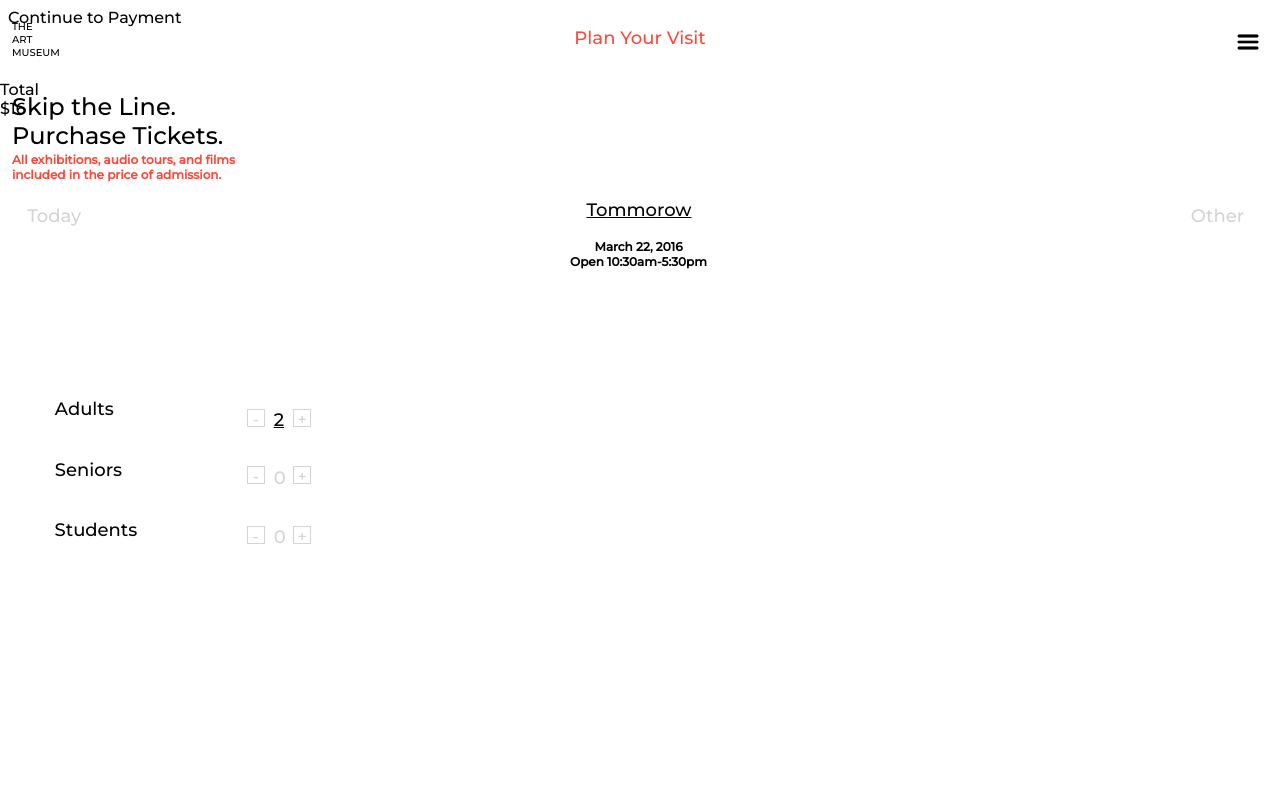
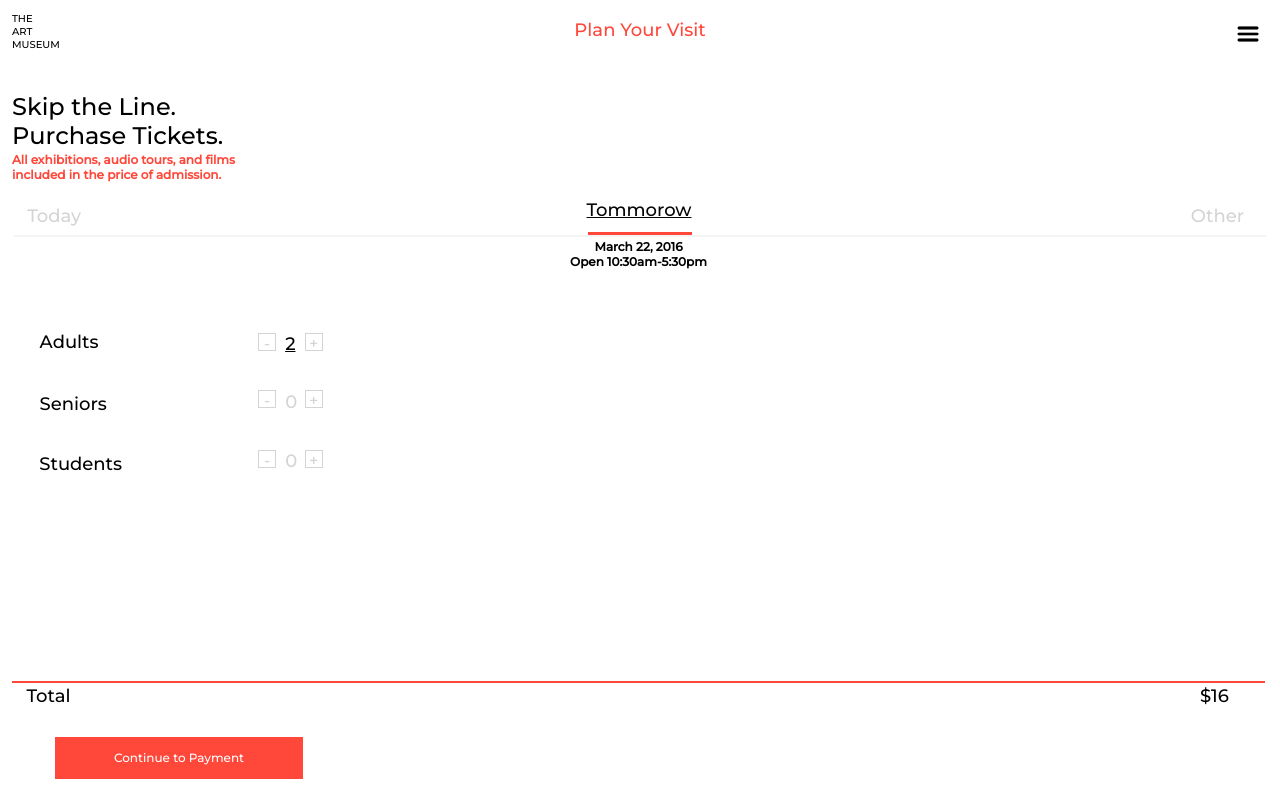
Before and after one commit to dmitrytinitilov/shopper, a plain HTML site: page page7.html in a window 1280 px wide. Drawn offline with Linux system fonts and the light colour scheme.

Commit message:
fix page7.css

```diff
--- a/css/page7.css
+++ b/css/page7.css
@@ -1,4 +1,5 @@
 body,html {
+	margin: 0 auto;
 	height: 100%;
 	font-family: 'Montserrat', sans-serif;
 }
@@ -6,6 +7,7 @@ body,html {
 .tickets {
 	width: 100%;
 	height: 100%;
+	position: fixed;
 }
 
 .navigationBar_page7 {
@@ -114,6 +116,32 @@ body,html {
 	color: #D4D4D4;
 }
 
+.cont_line_page7 {
+	position: absolute;
+	width: 100%;
+	height: 1px;
+	left: 1px;
+	top: 46px;
+}
+
+.line1_page7 {
+	position: absolute;
+	width: 100px;
+	height: 0px;
+	border: 2px solid #FF473A;
+	transform: matrix(1, 0, -0.01, 1, 0, 0);
+	left: calc(50% - 105px/2 + 0.5px);
+	bottom: 0;
+}
+
+.line2_page7 {
+	position: absolute;
+	left: 1px;
+	right: 0px;
+	border: 1px solid #F4F5F2;
+	transform: matrix(1, 0, 0, 1, 0, 0);
+}
+
 .March_22_2016_page7 {
 	width: 348px;
 	height: 35px;
@@ -130,8 +158,8 @@ body,html {
 	position: absolute;
 	width: 94.31px;
 	height: 149.39px;
-	left: 27.25px;
-	top: 246.56px;
+	left: 12px;
+	top: 180px;
 
 }
 
@@ -169,8 +197,8 @@ body,html {
 	position: absolute;
 	width: 64.5px;
 	height: 134.22px;
-	left: 278.62px;
-	top: 256.2px;
+	left: 290px;
+	top: 180px;
 
 }
 
@@ -289,3 +317,72 @@ body,html {
 	line-height: normal;
 	color: #D4D4D4;
 }
+
+.cont_frame_page7 {
+	position: absolute;
+	height: 48px;
+	left: 12px;
+	right: 15px;
+	bottom: 0px;
+}
+
+.frame_line_page7 {
+	position: absolute;
+	left: 0px;
+	right: 0px;
+	top: 9.22px;
+	bottom: 38.78px;
+	border: 1px solid #FF473A;
+}
+
+.Total_page7 {
+	position: absolute;
+	width: 70px;
+	height: 18px;
+	left: 14.56px;
+	bottom: 16.78px;
+	font-family: Montserrat;
+	font-style: normal;
+	font-weight: normal;
+	font-size: 18px;
+	line-height: normal;
+	color: #000000;
+}
+
+.text_total_page7 {
+	position: absolute;
+	width: 37px;
+	height: 18px;
+	right: 32.12px;
+	bottom: 16.78px;
+	font-family: Montserrat;
+	font-style: normal;
+	font-weight: normal;
+	font-size: 18px;
+	line-height: normal;
+	text-align: center;
+	color: #000000;
+}
+
+.button_page7 {
+	margin: 0 auto;
+	position: absolute;
+	height: 60px;
+	bottom: 12px;
+	line-height: 60px;
+
+}
+
+.cont_button_page7 {
+	position: absolute;
+	line-height: 42px;
+	text-align: center;
+	font-size: 20px;
+	color: white;
+	width: 248px;
+	height: 42px;
+	top: 9px;
+	left: 55px;
+	font-size: 12px;
+	background-color: #FF473A;
+}
```
